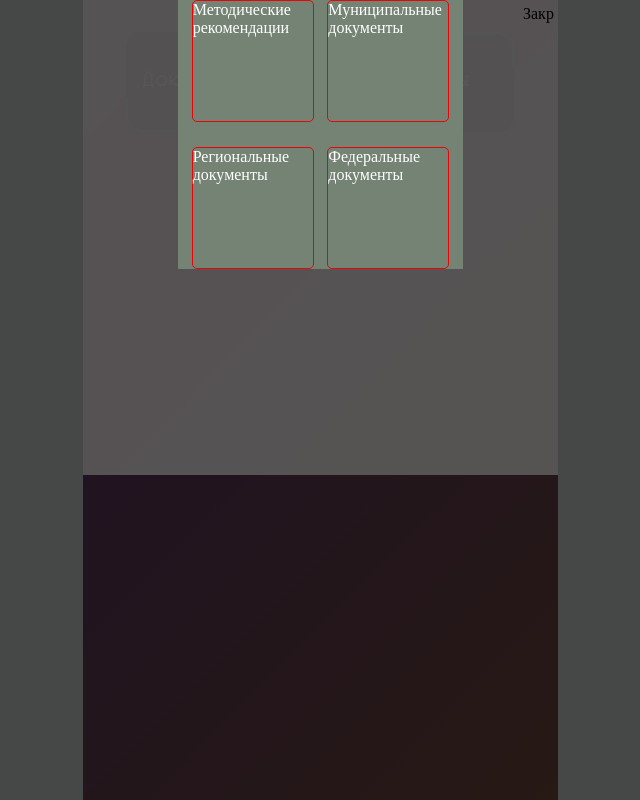
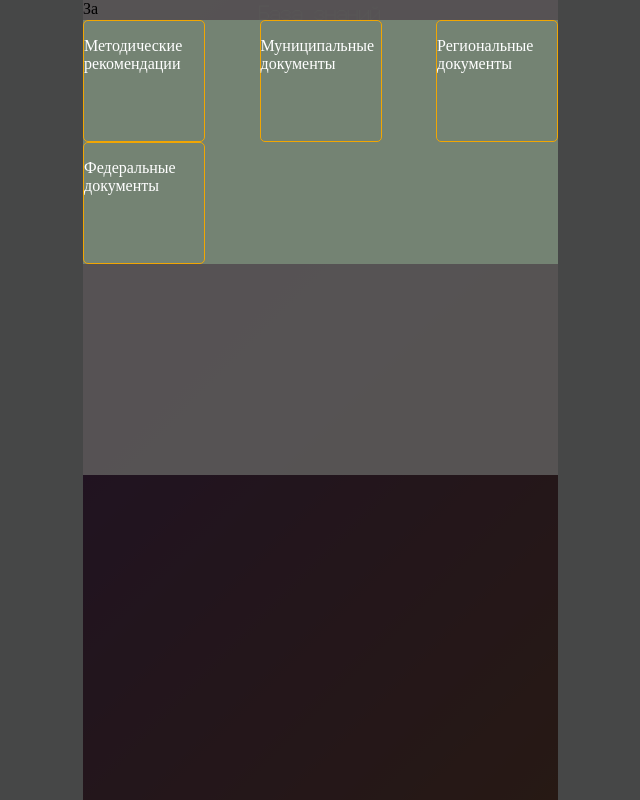
Before and after one commit to pirss93d/KATI, a plain HTML site: page index.html in a window 1280 px wide. Both pictures are taken after a click on the element "Документы". Shown: the top 800 px of the page, without its empty margins (320-960 px from the left). Drawn offline with Linux system fonts and the light colour scheme; files whose address does not match are found by name.

Commit message:
file_style-fix_2

```diff
--- a/index.html
+++ b/index.html
@@ -20,12 +20,20 @@
         </div>
         <div class="modalBackground">
           <div class="modalActive">
-            <div class="modalClose">Закр</div>
+            <div class="modalClose">За</div>
             <div class="modalWindow">
-              <div class="modal_document">Методические рекомендации</div>
-              <div class="modal_document">Муниципальные документы</div>
-              <div class="modal_document">Региональные документы</div>
-              <div class="modal_document">Федеральные документы</div>
+              <div class="modal_document">
+                <p class="heading">Методические рекомендации</p>
+              </div>
+              <div class="modal_document">
+                <p class="heading">Муниципальные документы</p>
+              </div>
+              <div class="modal_document">
+                <p class="heading">Региональные документы</p>
+              </div>
+              <div class="modal_document">
+                <p class="heading">Федеральные документы</p>
+              </div>
             </div>
           </div>
         </div>
--- a/style.css
+++ b/style.css
@@ -497,22 +497,18 @@
   }
 }
 .modalClose {
-  position: absolute;
-  right: 5px;
-  top: 5px;
-  width: 30px;
-  height: 30px;
+  width: 20px;
+  height: 20px;
   cursor: pointer;
 }
 
 .modalWindow {
-  margin: 0 auto;
-  max-width: 60%;
+  max-width: 100%;
   max-height: 475px;
   background-color: #748373;
   display: flex;
   flex-wrap: wrap;
-  justify-content: space-evenly;
+  justify-content: space-between;
 }
 /* MODAL End */
 
@@ -522,7 +518,6 @@
   color: #fff;
   width: 120px;
   height: 120px;
-  border: 0.5px solid #e90505;
   cursor: pointer;
   border-radius: 5px;
 }
@@ -530,10 +525,4 @@
   opacity: 0.5;
 }
 
-.modal_document:nth-child(3) {
-  margin-top: 25px;
-}
-.modal_document:nth-child(4) {
-  margin-top: 25px;
-}
 /* End Modal Document */
```
